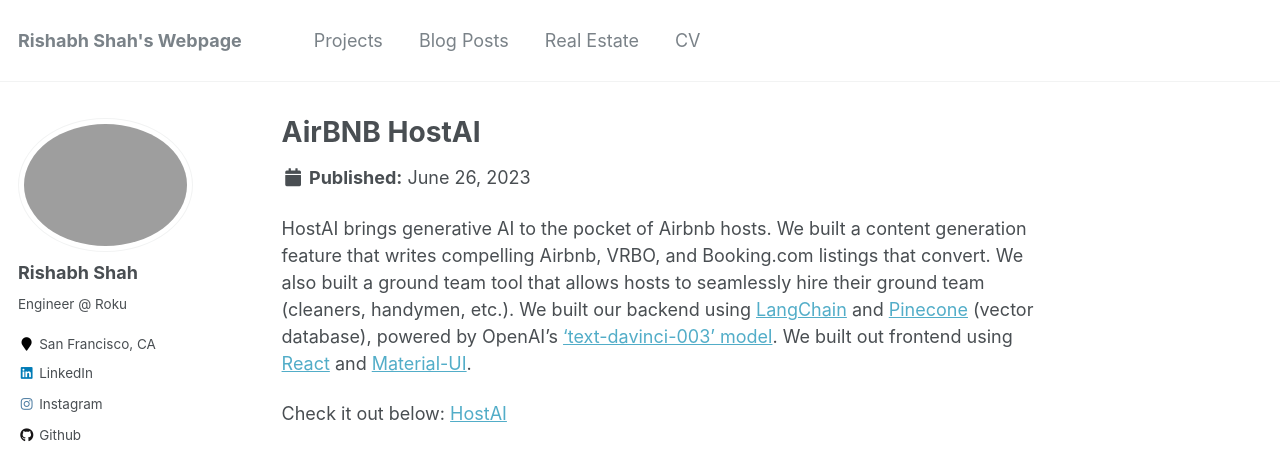
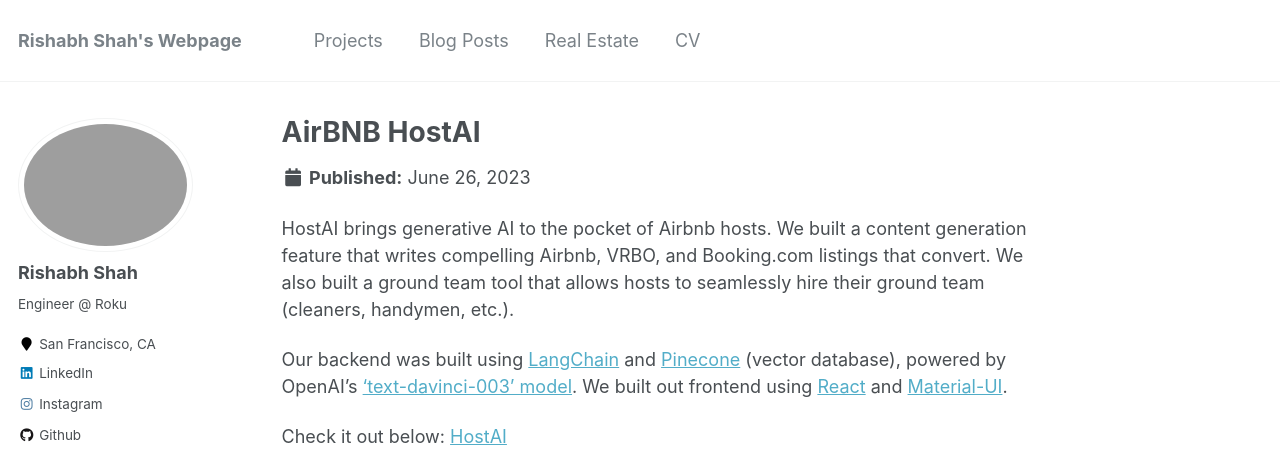
Before and after one commit to shahrishabh7/shahrishabh7.github.io, a Jekyll site: the page built from _portfolio/portfolio-1.md, in a window 1280 px wide and 1338 px high. Shown: the top 450 px of the window. Built offline with Jekyll 4.4.1, drawn with Linux system fonts in a browser that asks for light colours; part of the change alters nothing that is shown; some of the changed text lies outside the part shown; grey boxes are pictures that could not be loaded.

```diff
--- a/_portfolio/portfolio-1.md
+++ b/_portfolio/portfolio-1.md
@@ -4,13 +4,13 @@ excerpt: "AI-driven platform built to power short-term rental hosts"
 collection: portfolio
 ---
 
-HostAI brings generative AI to the pocket of Airbnb hosts. We built a content generation feature that writes compelling Airbnb, VRBO, and Booking.com listings that convert. We also built a ground team tool that allows hosts to seamlessly hire their ground team (cleaners, handymen, etc.). We built our backend using [LangChain](https://python.langchain.com/docs/get_started/introduction.html) and [Pinecone](https://www.pinecone.io/?utm_term=pinecone%20database&utm_campaign=Brand+-+US/Canada&utm_source=adwords&utm_medium=ppc&hsa_acc=3111363649&hsa_cam=16223687665&hsa_grp=133738612775&hsa_ad=582256510975&hsa_src=g&hsa_tgt=kwd-1628011569824&hsa_kw=pinecone%20database&hsa_mt=e&hsa_net=adwords&hsa_ver=3&gclid=Cj0KCQjw7uSkBhDGARIsAMCZNJtJTdGWA3bWO5fknf1cNbMsH-CM0juQHkFwfd4z74_bb3gaIvsTut4aAlkkEALw_wcB) (vector database), powered by OpenAI's ['text-davinci-003' model](https://platform.openai.com/docs/models/overview). We built out frontend using [React](https://react.dev/) and [Material-UI](https://mui.com/).
+HostAI brings generative AI to the pocket of Airbnb hosts. We built a content generation feature that writes compelling Airbnb, VRBO, and Booking.com listings that convert. We also built a ground team tool that allows hosts to seamlessly hire their ground team (cleaners, handymen, etc.).
+
+Our backend was built using [LangChain](https://python.langchain.com/docs/get_started/introduction.html) and [Pinecone](https://www.pinecone.io/?utm_term=pinecone%20database&utm_campaign=Brand+-+US/Canada&utm_source=adwords&utm_medium=ppc&hsa_acc=3111363649&hsa_cam=16223687665&hsa_grp=133738612775&hsa_ad=582256510975&hsa_src=g&hsa_tgt=kwd-1628011569824&hsa_kw=pinecone%20database&hsa_mt=e&hsa_net=adwords&hsa_ver=3&gclid=Cj0KCQjw7uSkBhDGARIsAMCZNJtJTdGWA3bWO5fknf1cNbMsH-CM0juQHkFwfd4z74_bb3gaIvsTut4aAlkkEALw_wcB) (vector database), powered by OpenAI's ['text-davinci-003' model](https://platform.openai.com/docs/models/overview). We built out frontend using [React](https://react.dev/) and [Material-UI](https://mui.com/).
 
 Check it out below:
 [HostAI](https://host-ai-landing.vercel.app/)
 
-<iframe width="560" height="315" src="https://www.youtube.com/embed/oFWh0JNBZNM" title="YouTube video player" frameborder="0" allow="accelerometer; autoplay; clipboard-write; encrypted-media; gyroscope; picture-in-picture; web-share" allowfullscreen></iframe>
-
-We used [SQLAlchemy](https://www.sqlalchemy.org/) to aggregate model output data, identify prompting weaknesses, and finetune the algorithm.
+We used [Firebase](https://firebase.google.com/) and [Stripe](https://stripe.com/docs/api) to authenticate users and handle payments.
 
 I worked on this project with [Nithanth Ram](https://github.com/Nithanth). You can find it [here](https://github.com/shahrishabh7/listing-rater-frontend).
```
